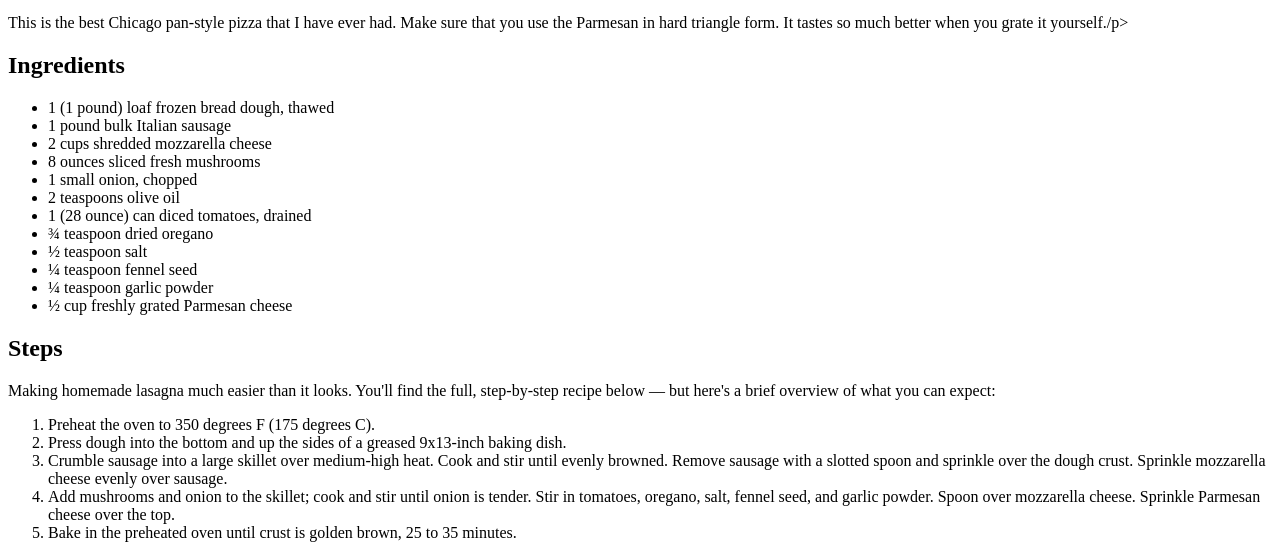
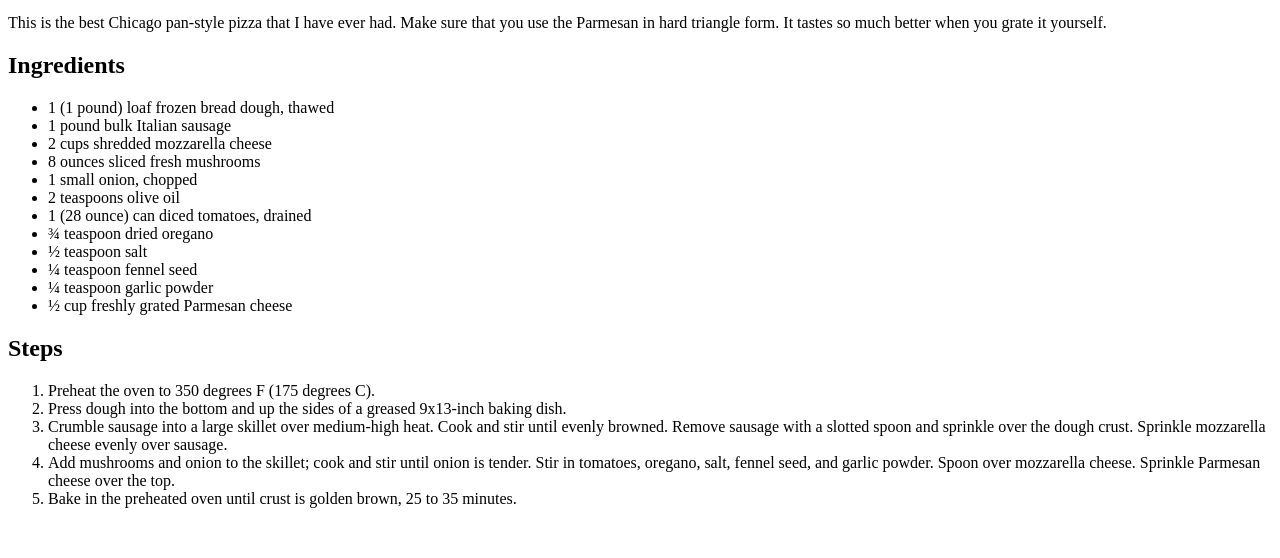
Before and after one commit to Tadi263/odin-recipes, a plain HTML site: page recipes/pizza.html in a window 1280 px wide. Shown: the part 560-1118 px from the top of the page. After the commit the page ends 1084 px from the top, so only its background shows below. Drawn offline with Linux system fonts and the light colour scheme.

Commit message:
fixed typos on pizza.html

```diff
--- a/recipes/pizza.html
+++ b/recipes/pizza.html
@@ -11,7 +11,7 @@
     <img src="https://imagesvc.meredithcorp.io/v3/mm/image?url=https%3A%2F%2Fimages.media-allrecipes.com%2Fuserphotos%2F1171582.jpg&q=60&c=sc&poi=auto&orient=true&h=512" alt="Image of a pizza"
     width="50%" height="50%">
     <p>This is the best Chicago pan-style pizza that I have ever had. Make sure that you use the Parmesan
-        in hard triangle form. It tastes so much better when you grate it yourself./p>
+        in hard triangle form. It tastes so much better when you grate it yourself.</p>
     <h2>Ingredients</h2>
     <ul>
         <li>1 (1 pound) loaf frozen bread dough, thawed</li>
@@ -28,7 +28,6 @@
         <li>½ cup freshly grated Parmesan cheese</li>
     </ul>
     <h2>Steps</h2>
-    <p>Making homemade lasagna much easier than it looks. You'll find the full, step-by-step recipe below — but here's a brief overview of what you can expect:</p>
     <ol>
         <li>Preheat the oven to 350 degrees F (175 degrees C).</li>
         <li>Press dough into the bottom and up the sides of a greased 9x13-inch baking dish.</li>
```
